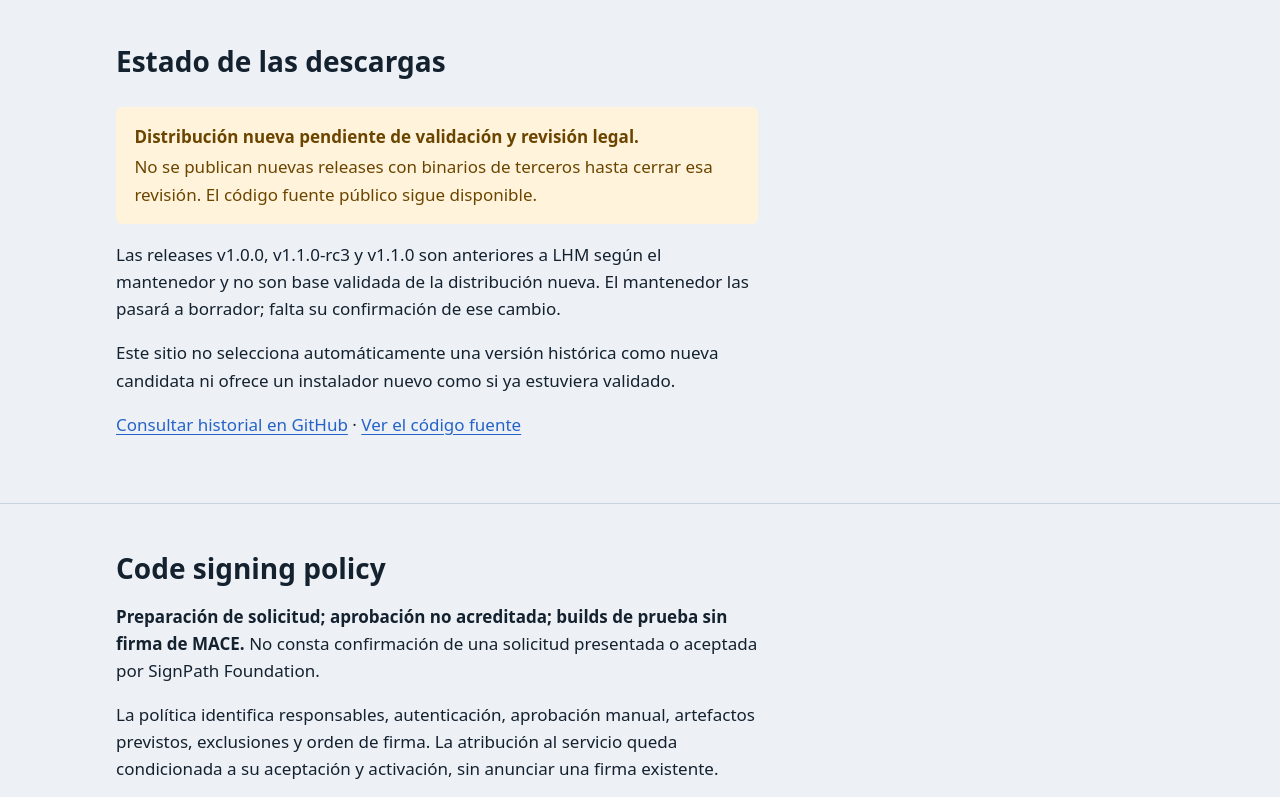
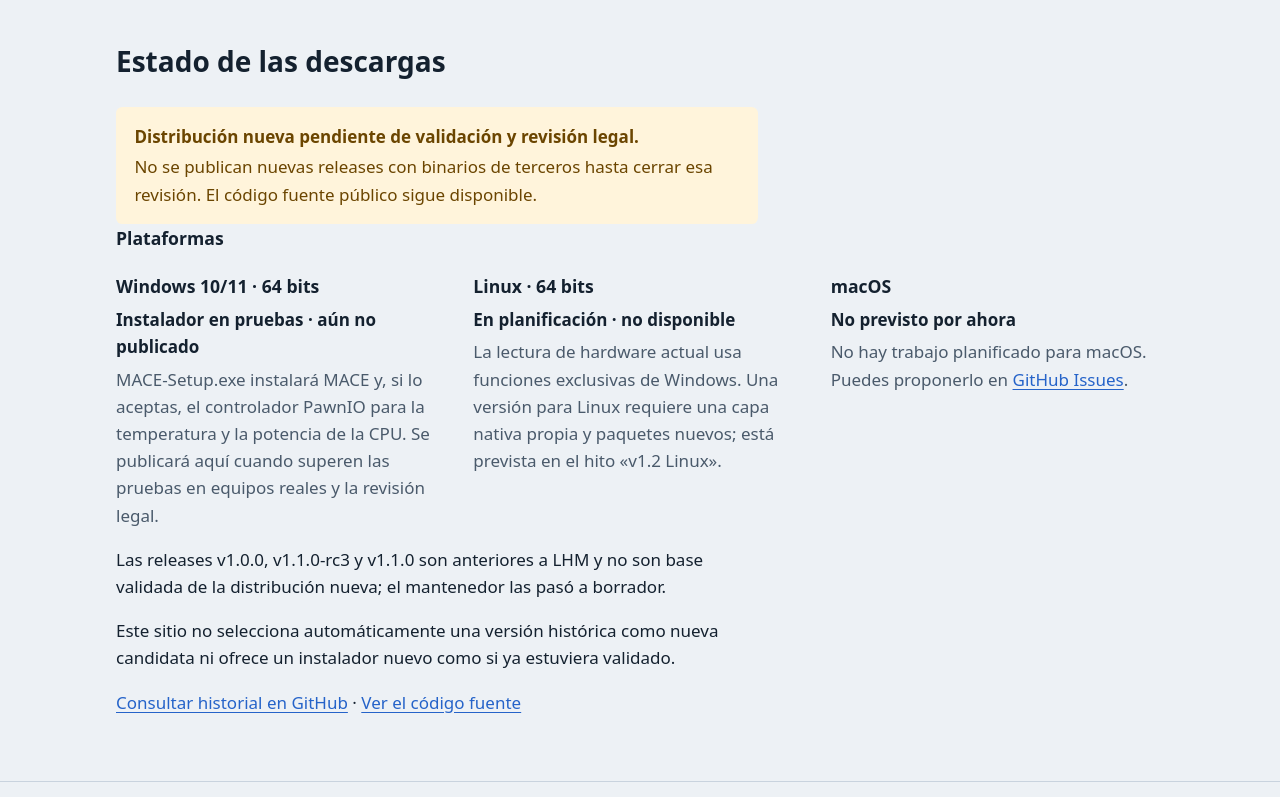
Before and after one commit to DanielDdeY/MACE, a plain HTML site: page docs/index.html in a window 1280 px wide. Shown: the part 575-1372 px from the top of the page. Drawn offline with Linux system fonts and the light colour scheme.

Commit message:
docs(pagina): apartados por plataforma en la pagina de descargas
Windows 10/11 x64 (instalador en pruebas, sin publicar), Linux (en
planificacion, hito v1.2) y macOS (no previsto), sin enlazar binarios ni
consultar releases. Corrige el estado de las releases pre-LHM: ya estan en
borrador (B18).

```diff
--- a/docs/index.html
+++ b/docs/index.html
@@ -155,6 +155,7 @@
     .facts { display: grid; gap: 1.5rem; margin-top: 1.25rem; }
     @media (min-width: 52rem) { .facts { grid-template-columns: repeat(3, 1fr); } }
     .facts p { margin: 0; color: var(--ink-soft); }
+    .facts p.platform-status { margin: 0 0 0.35rem; color: var(--ink); font-weight: 700; }
 
     code, .hash { font-family: ui-monospace, "Cascadia Mono", Consolas, monospace; font-size: 0.9em; overflow-wrap: anywhere; }
     pre { background: var(--paper-raised); border: 1px solid var(--rule); border-radius: 0.4rem; padding: 0.8rem 1rem; overflow-x: auto; }
@@ -201,7 +202,25 @@
           <strong>Distribución nueva pendiente de validación y revisión legal.</strong>
           No se publican nuevas releases con binarios de terceros hasta cerrar esa revisión. El código fuente público sigue disponible.
         </div>
-        <p class="measure">Las releases v1.0.0, v1.1.0-rc3 y v1.1.0 son anteriores a LHM según el mantenedor y no son base validada de la distribución nueva. El mantenedor las pasará a borrador; falta su confirmación de ese cambio.</p>
+        <h3 id="plataformas">Plataformas</h3>
+        <div class="facts">
+          <div>
+            <h3>Windows 10/11 · 64 bits</h3>
+            <p class="platform-status">Instalador en pruebas · aún no publicado</p>
+            <p>MACE-Setup.exe instalará MACE y, si lo aceptas, el controlador PawnIO para la temperatura y la potencia de la CPU. Se publicará aquí cuando superen las pruebas en equipos reales y la revisión legal.</p>
+          </div>
+          <div>
+            <h3>Linux · 64 bits</h3>
+            <p class="platform-status">En planificación · no disponible</p>
+            <p>La lectura de hardware actual usa funciones exclusivas de Windows. Una versión para Linux requiere una capa nativa propia y paquetes nuevos; está prevista en el hito «v1.2 Linux».</p>
+          </div>
+          <div>
+            <h3>macOS</h3>
+            <p class="platform-status">No previsto por ahora</p>
+            <p>No hay trabajo planificado para macOS. Puedes proponerlo en <a href="https://github.com/DanielDdeY/MACE/issues">GitHub Issues</a>.</p>
+          </div>
+        </div>
+        <p class="measure">Las releases v1.0.0, v1.1.0-rc3 y v1.1.0 son anteriores a LHM y no son base validada de la distribución nueva; el mantenedor las pasó a borrador.</p>
         <p class="measure">Este sitio no selecciona automáticamente una versión histórica como nueva candidata ni ofrece un instalador nuevo como si ya estuviera validado.</p>
         <p><a href="https://github.com/DanielDdeY/MACE/releases">Consultar historial en GitHub</a> · <a href="https://github.com/DanielDdeY/MACE">Ver el código fuente</a></p>
       </div>
```
Also changed, not shown: 1 other file.
